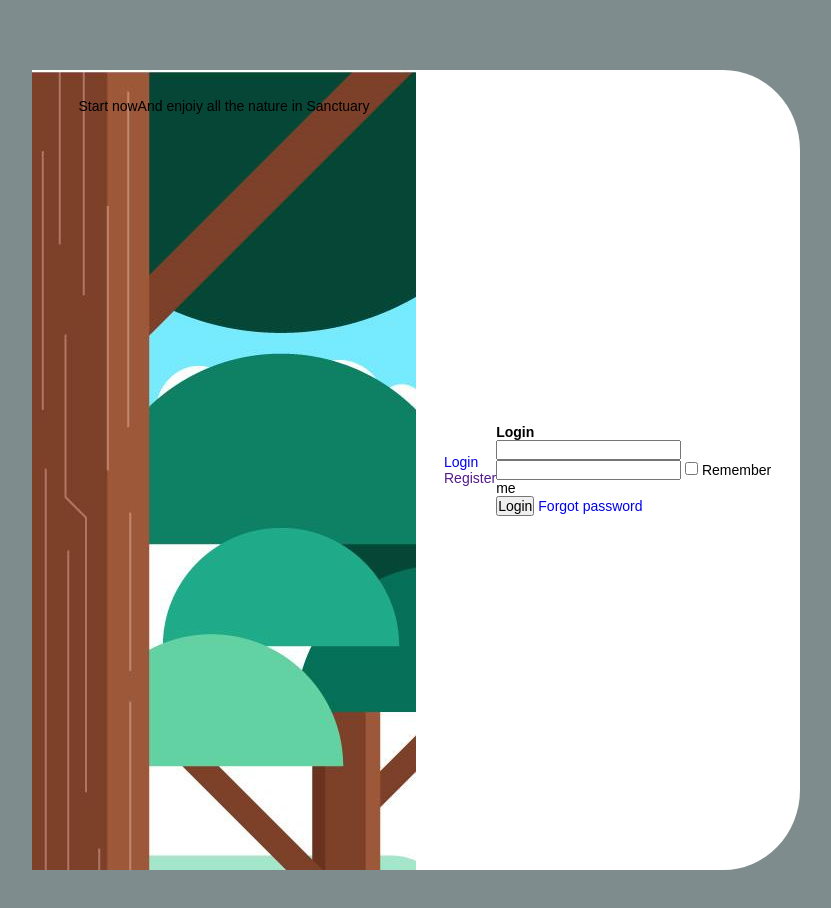
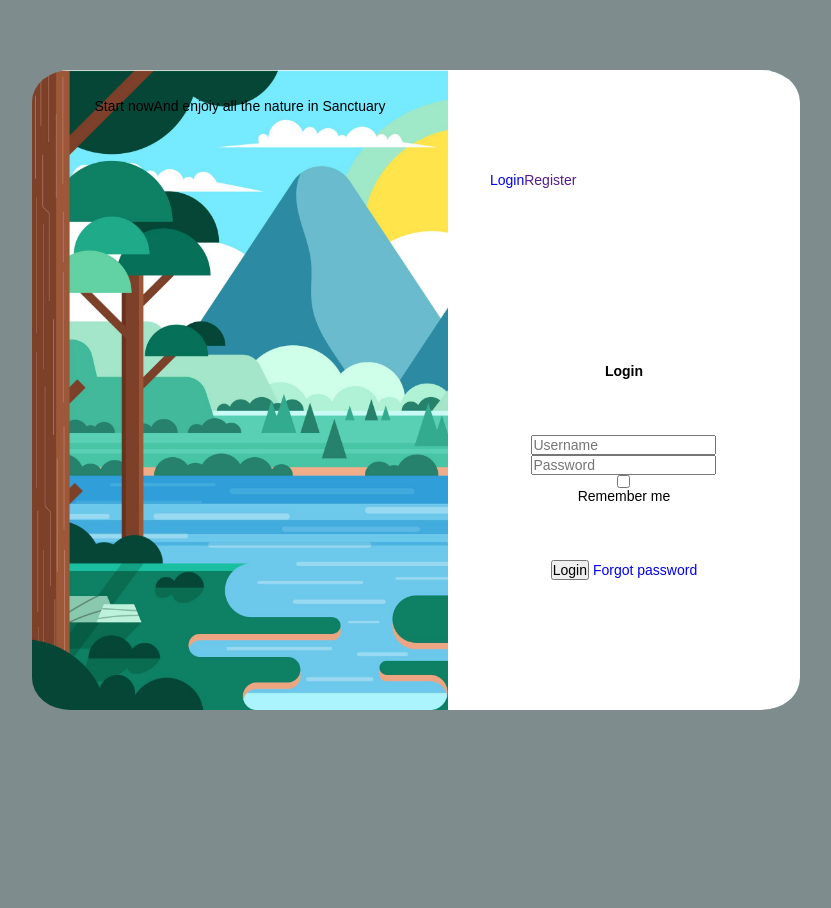
Before and after one commit to megaoy/login_screen_1, a plain HTML site: page index.html in a window 1280 px wide. Shown: the whole page, without its empty margins (224-1055 px from the left). After the commit the page ends 800 px from the top, so only its background shows below. Drawn offline with Linux system fonts and the light colour scheme.

Commit message:
form collun layout

```diff
--- a/index.html
+++ b/index.html
@@ -21,15 +21,20 @@
             </div>
 
             <div class="login_form_fields">
-                <h2>Login</h2>
+                <div class="f_group"><h2>Login</h2></div>
+
                 <form>
-                    <input type="text" name="username" id="">
-                    <input type="password" name="password" id="">
-                    <input type="checkbox" name="remember_check" id="">
-                    <label for="remember_check">Remember me</label>
-                    <div class="send_data_btn">
-                        <button type="submit">Login</button>
-                        <a href="#">Forgot password</a>
+                    <div class="f_group">
+                        <input type="text" name="username" id="" placeholder="Username">
+                        <input type="password" name="password" id="" placeholder="Password">
+                        <input type="checkbox" name="remember_check" id="">
+                        <label for="remember_check">Remember me</label>
+                    </div>
+                    <div class="f_group">
+                        <div class="send_data_btn">
+                            <button type="submit">Login</button>
+                            <a href="#">Forgot password</a>
+                        </div>
                     </div>
 
                 </form>
--- a/lib/css/main.css
+++ b/lib/css/main.css
@@ -24,9 +24,13 @@ body{
     background-color: #fff;
     justify-content: start;
     width: 60%;
-    height: 100vh;
+    height: 80vh;
     margin: 5rem;
-    border-radius: 10%;
+    border-radius: 5%;
+
+    background-image: url("../imgs/4293312.jpg");
+    background-size: cover;
+    overflow: hidden;
 
 }
 
@@ -34,17 +38,42 @@ body{
     display: flex;
     align-items: flex-start;
     justify-content: center;
-    width: 50%;
+    width: 60%;
     padding: 2rem 0;
-    background-image: url("../imgs/4293312.jpg");
-    min-height: 34rem;
+
+
 
 }
 .login_form{
     display: flex;
+    flex-direction: column;
     align-items: center;
-    justify-content: center;
+    justify-content: space-around;
     width: 50%;
     min-height: 34rem;
     padding: 2rem;
+    background-color: #fff;
 }
+
+.login_register_select_btn{
+    display: flex;
+    align-items: flex-end;
+    width: 100%;
+    padding: 1rem;
+}
+
+.login_form_fields{
+    display: flex;
+    flex-direction: column;
+    align-items: center;
+    justify-content: center;
+    width: 100%;
+    padding: 1rem 0;
+}
+.f_group{
+    display: flex;
+    flex-direction: column;
+    align-items: center;
+    justify-content: space-around;
+    padding: 2rem 0
+}
```
